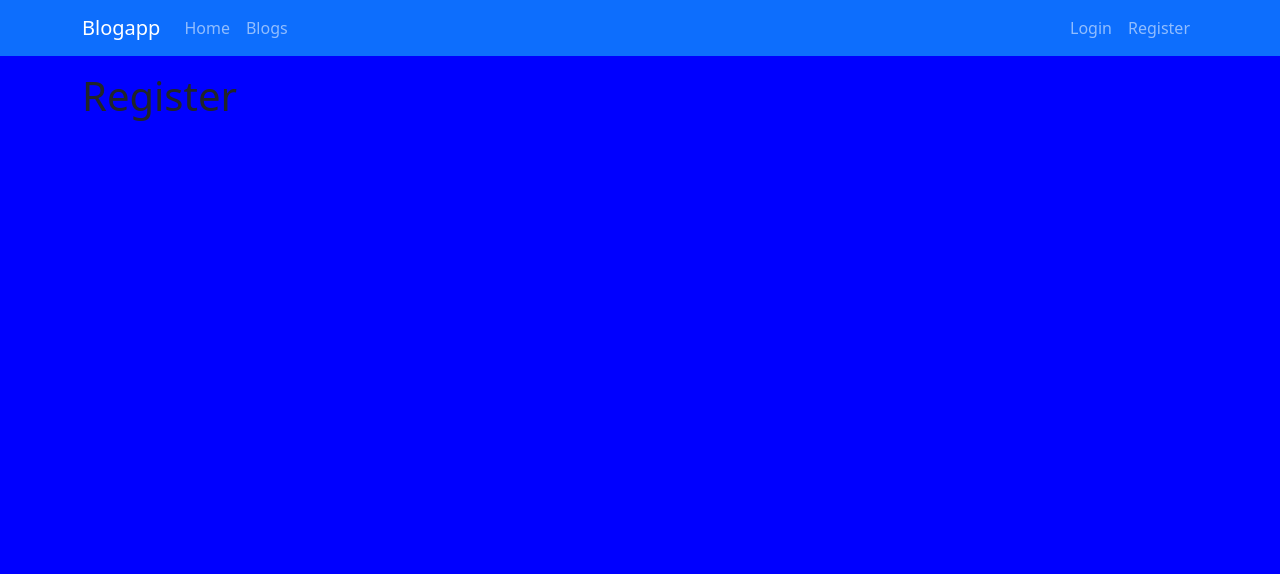
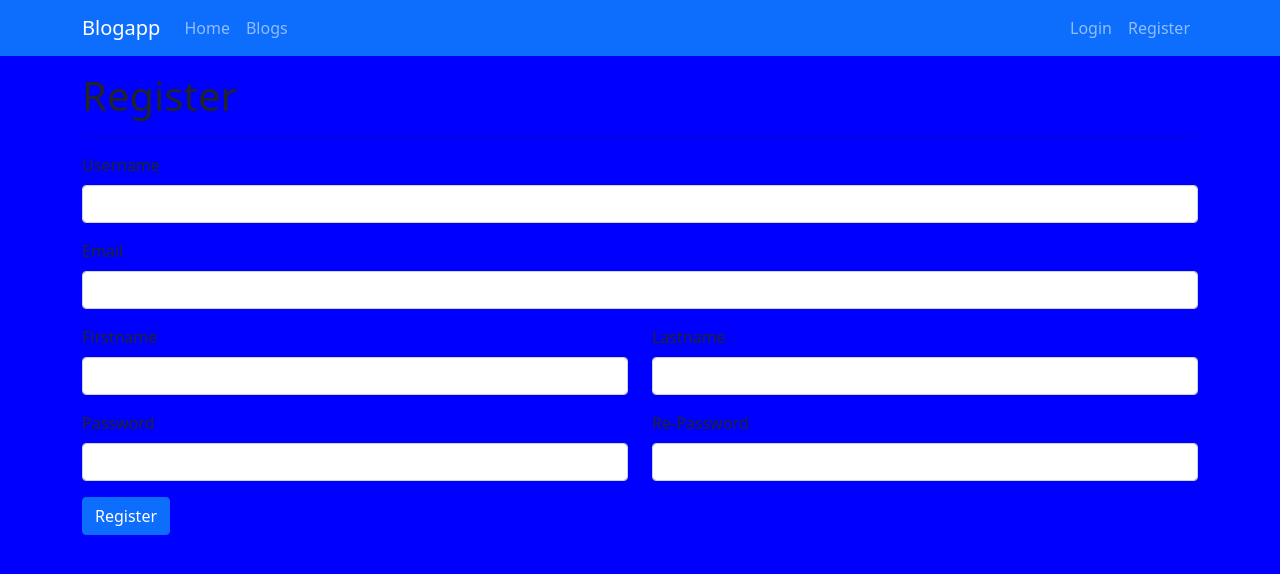
Before and after one commit to sefaapinar/Python_Advanced_Training, a Django app: page /account/register in a window 1280 px wide. Shown: the top 574 px of the page. Run offline with Django 3.2, Linux system fonts and the light colour scheme; some libraries are stand-ins or nearby versions.

Commit message:
Django App

```diff
--- a/Django/blogapp/account/templates/account/register.html
+++ b/Django/blogapp/account/templates/account/register.html
@@ -10,7 +10,54 @@
 {% block content %}
 
 <div class="container mt-3">
-   <h1>Register</h1>
+   <div class="col">
+        <h1>Register</h1>
+        <hr>
+
+        <form method="POST">
+            {% csrf_token %}
+            {% if error %}
+                <div class="alert alert-danger">
+                    {{error}}
+                </div>
+            {% endif %}
+            <div class="mb-3">
+                <label for="username" class="form-label">Username</label>
+                <input type="text" class="form-control" name="username" value="{{ username }}">
+            </div>
+            <div class="mb-3">
+                <label for="email" class="form-label">Email</label>
+                <input type="email" class="form-control" name="email" value="{{ email }}">
+            </div>
+            <div class="row mb-3">
+                <div class="col">
+                     <label for="firstname" class="form-label">Firstname</label>
+                    <input type="text" class="form-control" name="firstname" value="{{ firstname }}">
+                </div>
+                <div class="col">
+                    <label for="lastname" class="form-label">Lastname</label>
+                <input type="text" class="form-control" name="lastname" value="{{ lastname }}">
+                </div>
+            </div>
+
+            <div class="row mb-3">
+                <div class="col">
+                     <label for="password" class="form-label">Password</label>
+                    <input type="password" class="form-control" name="password">
+                </div>
+                <div class="col">
+                    <label for="repassword" class="form-label">Re-Password</label>
+                    <input type="password" class="form-control" name="repassword">
+                </div>
+            </div>
+
+
+            <div class="mb-3"></div>
+
+            <input type="submit" value="Register" class="btn btn-primary">
+        </form>
+
+    </div>
 </div>
 
 {% endblock %}
--- a/Django/blogapp/account/views.py
+++ b/Django/blogapp/account/views.py
@@ -1,7 +1,11 @@
+from django.contrib.auth.models import User
 from django.shortcuts import redirect, render
-from django.contrib.auth import authenticate, login
+from django.contrib.auth import authenticate, login, logout
 
 def login_request(request):
+    if request.user.is_authenticated:
+        return redirect("home")
+
     if request.method == "POST":
         username = request.POST["username"]
         password = request.POST["password"]
@@ -19,7 +23,35 @@ def login_request(request):
     return render(request, "account/login.html")
 
 def register_request(request):
+    if request.user.is_authenticated:
+        return redirect("home")
+
+    if request.method == "POST":
+        username = request.POST["username"]
+        email = request.POST["email"]
+        firstname = request.POST["firstname"]
+        lastname = request.POST["lastname"]
+        password = request.POST["password"]
+        repassword = request.POST["repassword"]
+
+        if password == repassword:
+            if User.objects.filter(username = username).exists():  #varmı yok mu işlemi
+                return render(request, "account/register.html", {"error":"username kullanılıyor.","username":"username","email":"email"})
+            else:
+               if User.objects.filter(email=email).exists():
+                   return render(request, "account/register.html", {"error":"Email Kullanılıyor."})
+               else:
+                    user = User.objects.create_user(username=username, email=email, first_name=firstname,last_name=lastname,
+                    password=password)
+                    user.save()
+                    return redirect("login")
+
+        else:
+            return render(request, "account/register.html", {"error":"Parola eşleşmiyor. Lütfen Tekrar Deneyiniz."})
+
+
     return render(request, "account/register.html")
 
 def logout_request(request):
+    logout(request)
     return redirect("home")
--- a/Django/blogapp/templates/partials/_navbar.html
+++ b/Django/blogapp/templates/partials/_navbar.html
@@ -1,6 +1,10 @@
-<nav class="navbar navbar-dark bg-primary navbar-expand-lg">
+<nav class="navbar navbar-dark bg-primary navbar-expand-lg ">
     <div class="container">
         <a class="navbar-brand" href="{% url 'home' %}">Blogapp</a>
+        <button class="navbar-toggler" type="button" data-bs-toggle="collapse" data-bs-target="#navbar">
+            <span class="navbar-toggler-icon"></span>
+        </button>
+        <div class="collapse navbar-collapse" id="navbar">
             <ul class="navbar-nav me-auto">
                 <li class="nav-item">
                     <a class="nav-link" href="{% url 'home' %}">Home</a>
@@ -15,7 +19,7 @@
                         <a class="nav-link" href="{% url 'logout' %}">Logout</a>
                     </li>
                     <li class="nav-item">
-                    <a class="nav-link" href="">Welcome</a>
+                        <a class="nav-link" href="">Welcome, {{ user.get_full_name|title }}</a>
                     </li>
                 {% else %}
                     <li class="nav-item">
@@ -28,4 +32,5 @@
 
             </ul>
         </div>
+    </div>
 </nav>
```
Also changed, not shown: Django/blogapp/blog/templates/blog/blog-details.html (+6 -5 lines), Django/blogapp/db.sqlite3. Lines whose indentation alone changed are shown as unchanged.
